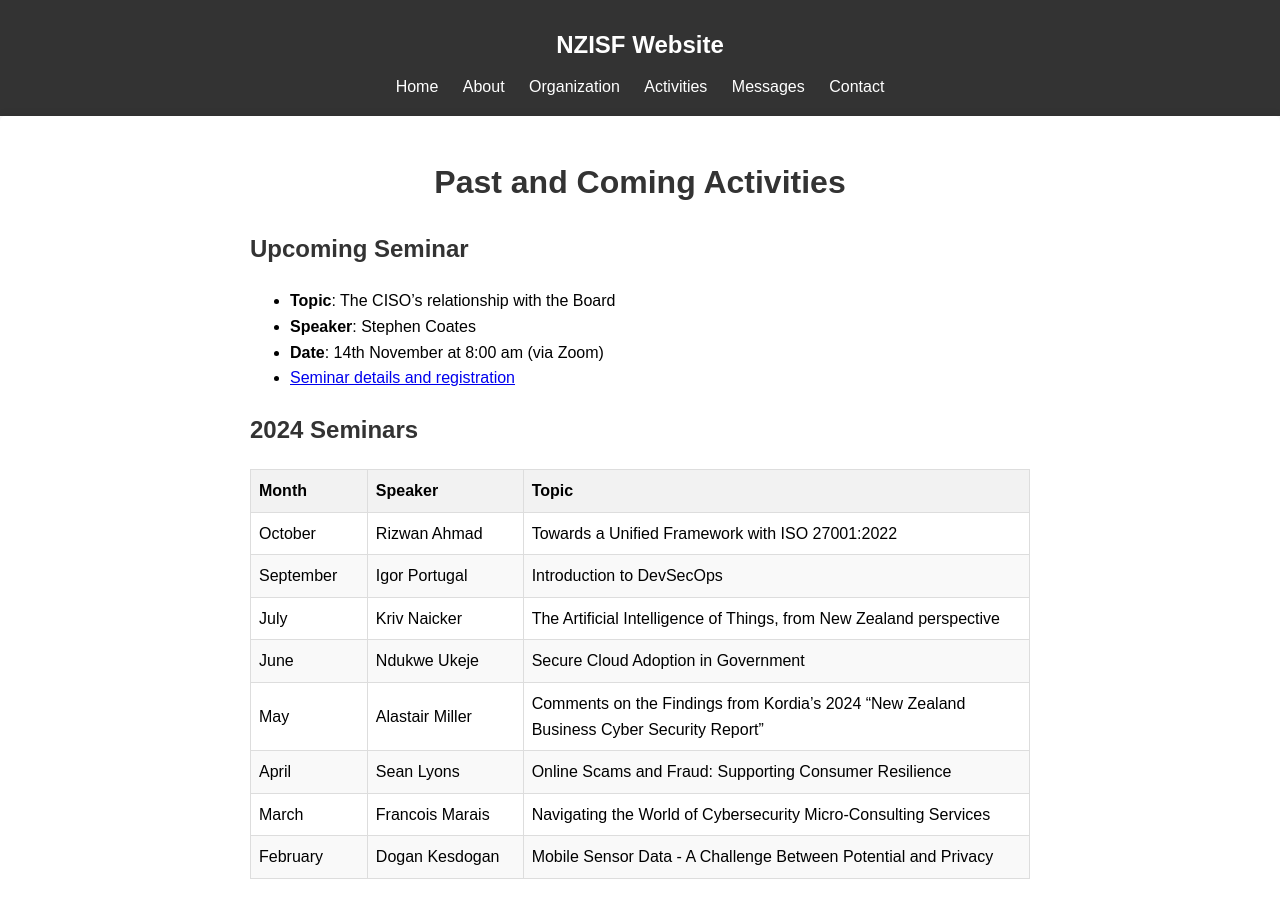
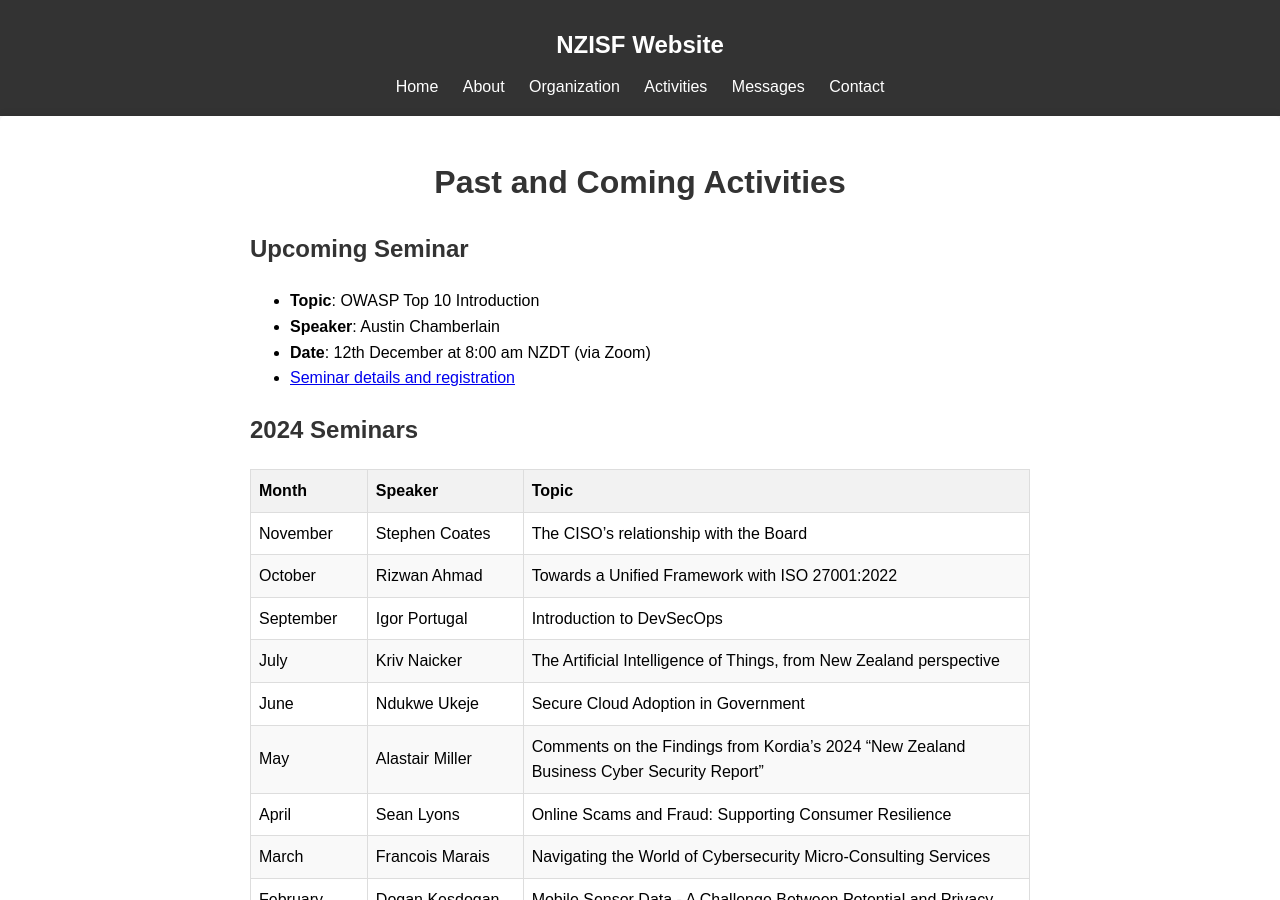
Before and after one commit to hilmibesli/NZISF-website, a Jekyll site: the page built from content/activities.md, in a window 1280 px wide and 900 px high. Built offline with Jekyll 4.4.1, drawn with Linux system fonts in a browser that asks for light colours.

Commit message:
Update activities.md

```diff
--- a/content/activities.md
+++ b/content/activities.md
@@ -6,16 +6,17 @@ title: "Activities"
 # Past and Coming Activities
 
 ## Upcoming Seminar
-- **Topic**: The CISO’s relationship with the Board
-- **Speaker**: Stephen Coates
-- **Date**: 14th November at 8:00 am (via Zoom)
-- [Seminar details and registration]( {{ site.baseurl }}/assets/docs/14 November NZISF seminar.docx )
+- **Topic**: OWASP Top 10 Introduction
+- **Speaker**: Austin Chamberlain
+- **Date**: 12th December at 8:00 am NZDT (via Zoom)
+- [Seminar details and registration]( {{ site.baseurl }}/assets/docs/12 December NZISF seminar.docx )
 
 
 ## 2024 Seminars
 
 | Month      | Speaker          | Topic                                                                                     |
 |------------|-------------------|-------------------------------------------------------------------------------------------|
+| November   | Stephen Coates    | The CISO’s relationship with the Board                                                    |
 | October    | Rizwan Ahmad      | Towards a Unified Framework with ISO 27001:2022                                           |
 | September  | Igor Portugal     | Introduction to DevSecOps                                                                 |
 | July       | Kriv Naicker      | The Artificial Intelligence of Things, from New Zealand perspective                       |
```
